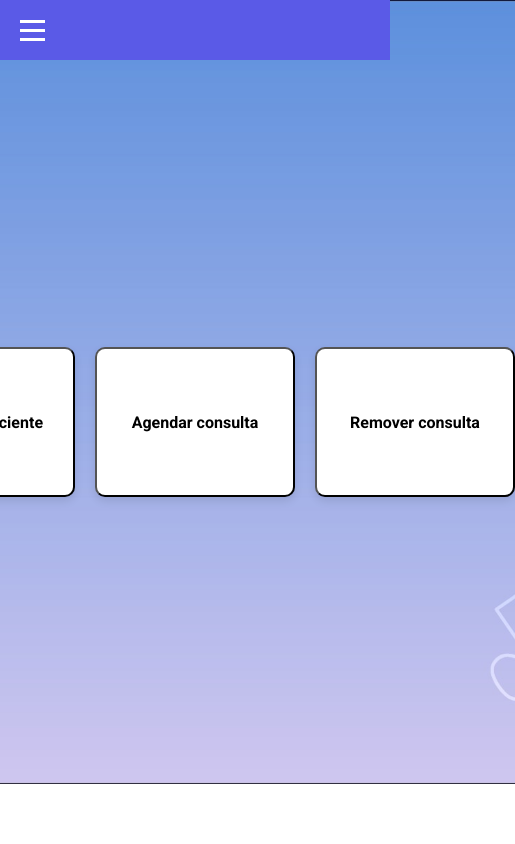
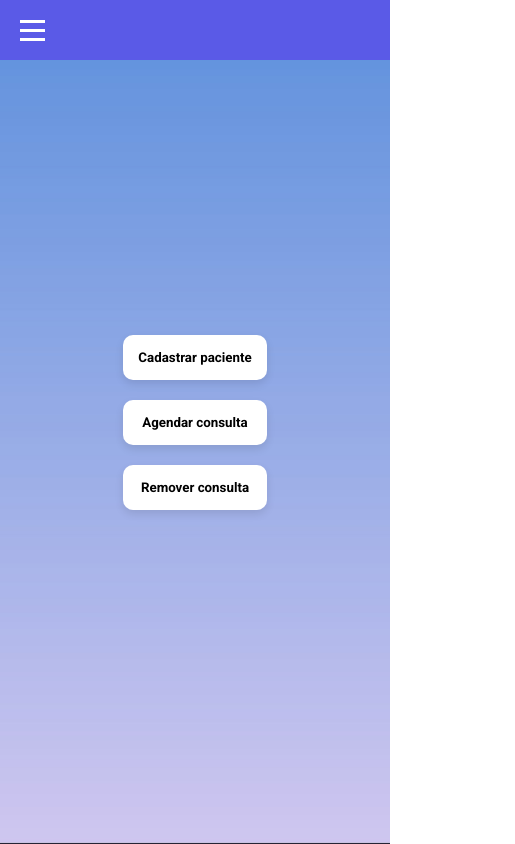
Before and after one commit to professorRicson/ads3_manha3, a plain HTML site: page home.html in a window 390 px wide. Shown: the whole page, 515 px wide, since content can reach past the window. Drawn offline with Linux system fonts and the light colour scheme.

Commit message:
Atualização de erros

```diff
--- a/css/home.css
+++ b/css/home.css
@@ -1,13 +1,12 @@
 body {
-    font-family: Arial, sans-serif;
     background-image: url(../img/backgroud.jpeg);
     background-size: cover;
     background-position: center;
     background-repeat: no-repeat;
     margin: 0;
-    padding: 0;
+    font-family: Arial, sans-serif;
+    height: 100vh;
 }
-
 
 main {
     display: flex;
@@ -32,9 +31,65 @@ main {
     display: flex;
     align-items: center;
     justify-content: center;
+    border: none;
+    cursor: pointer;
+    transition: transform 0.2s, box-shadow 0.2s
 }
 
 .card h2 {
     font-size: 1.2em;
     color: #000;
+    margin: 0;
 }
+
+.card:hover {
+    transform: scale(1.05);
+    box-shadow: 0 8px 16px rgba(0, 0, 0, 0.2);
+}
+
+/* Media Queries para Responsividade */
+
+@media (max-width: 768px) {
+    .card-container {
+        flex-direction: column;
+        align-items: center;
+    }
+
+    .card {
+        width: 100%;
+        max-width: 300px;
+    }
+
+    header {
+        flex-direction: column;
+    }
+
+    nav ul {
+        display: flex;
+        flex-direction: column;
+        align-items: center;
+    }
+
+    nav ul li {
+        margin-right: 0;
+        margin-bottom: 10px;
+    }
+
+    .logo img {
+        height: 60px;
+        margin-top: 10px;
+    }
+}
+
+@media (max-width: 480px) {
+    .card {
+        width: 100%;
+        max-width: 200px;
+        padding: 15px;
+        height: auto;
+    }
+
+    .card h2 {
+        font-size: 1em;
+    }
+}
--- a/css/navbar.css
+++ b/css/navbar.css
@@ -4,8 +4,6 @@
     box-sizing: border-box;
 }
 
-body {
-}
 
 .navbar {
     display: flex;
```
